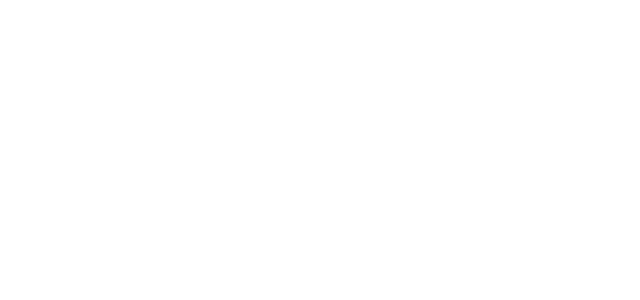
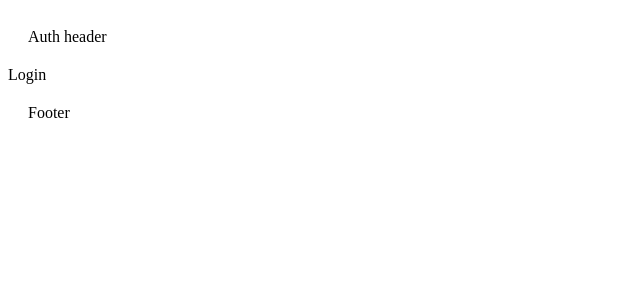
Before and after one commit to fc-fullstack-courses/pfe-2024-1-react-lessons, a React (Vite) app: page /auth/login in a window 1280 px wide. Before the commit this address had no page. Shown: the top 300 px of the page, without its empty margins (0-640 px from the left). Built offline with nearby package versions, Linux system fonts and the light colour scheme.

Commit message:
Add Layout components examples with Outlet

```diff
--- a/src/App.jsx
+++ b/src/App.jsx
@@ -1,16 +1,32 @@
 import { Routes, Route } from 'react-router';
+import { Layout } from './pages/Layouts/Layout';
+import { AuthLayout } from './pages/Layouts/AuthLayout';
 import { HomePage } from './pages/Home';
 import { AboutPage } from './pages/About';
 import { ContactsPage } from './pages/Contacts';
+import { LoginPage } from './pages/LoginPage';
+import { RegistrationPage } from './pages/RegistrationPage';
+
 
 function App() {
-  return <>
-    <Routes>
-      <Route path='/' element={<HomePage user={'Test User'}/>}/>
-      <Route path='about' element={<AboutPage />}/>
-      <Route path='contacts' element={<ContactsPage />}/>
-    </Routes>
-  </>;
+  return (
+    <>
+      {/* <Header /> */}
+      <Routes>
+        <Route path='/' element={<Layout />}>
+          <Route index element={<HomePage user={'Test User'} />} />
+          <Route path='about' element={<AboutPage />} />
+          <Route path='contacts' element={<ContactsPage />} />
+        </Route>
+
+        <Route path='/auth' element={<AuthLayout />}>
+          <Route path="login" element={<LoginPage />} />
+          <Route path="registration" element={<RegistrationPage />} />
+        </Route>
+      </Routes>
+      {/* <footer>Footer</footer> */}
+    </>
+  );
 }
 
 export default App;
--- a/src/pages/Home/index.jsx
+++ b/src/pages/Home/index.jsx
@@ -1,10 +1,9 @@
-import Header from '../../components/Header';
 import styles from './Home.module.scss';
 
 export function HomePage() {
   return (
     <div className={styles.container}>
-      <Header />
+      {/* <Header /> */}
       Home Page.
       {/* <Footer /> */}
     </div>
--- /dev/null
+++ b/src/pages/Layouts/AuthLayout/index.jsx
@@ -0,0 +1,13 @@
+import { Outlet } from "react-router";
+
+export function AuthLayout() {
+  return (
+    <>
+      <header style={{ padding: '20px' }}>Auth header</header>
+      <main>
+        <Outlet />
+      </main>
+      <footer style={{ padding: '20px' }}>Footer</footer>
+    </>
+  );
+}
--- /dev/null
+++ b/src/pages/Layouts/Layout/index.jsx
@@ -0,0 +1,14 @@
+import { Outlet } from "react-router";
+import Header from "../../../components/Header";
+
+export function Layout() {
+  return (
+    <>
+      <Header />
+      <main>
+        <Outlet />
+      </main>
+      <footer style={{ padding: '20px' }}>Footer</footer>
+    </>
+  );
+}
--- /dev/null
+++ b/src/pages/LoginPage/index.jsx
@@ -0,0 +1,3 @@
+export function LoginPage () {
+  return <div>Login</div>
+}
--- /dev/null
+++ b/src/pages/RegistrationPage/index.jsx
@@ -0,0 +1,3 @@
+export function RegistrationPage () {
+  return <div>Registration</div>
+}
```
